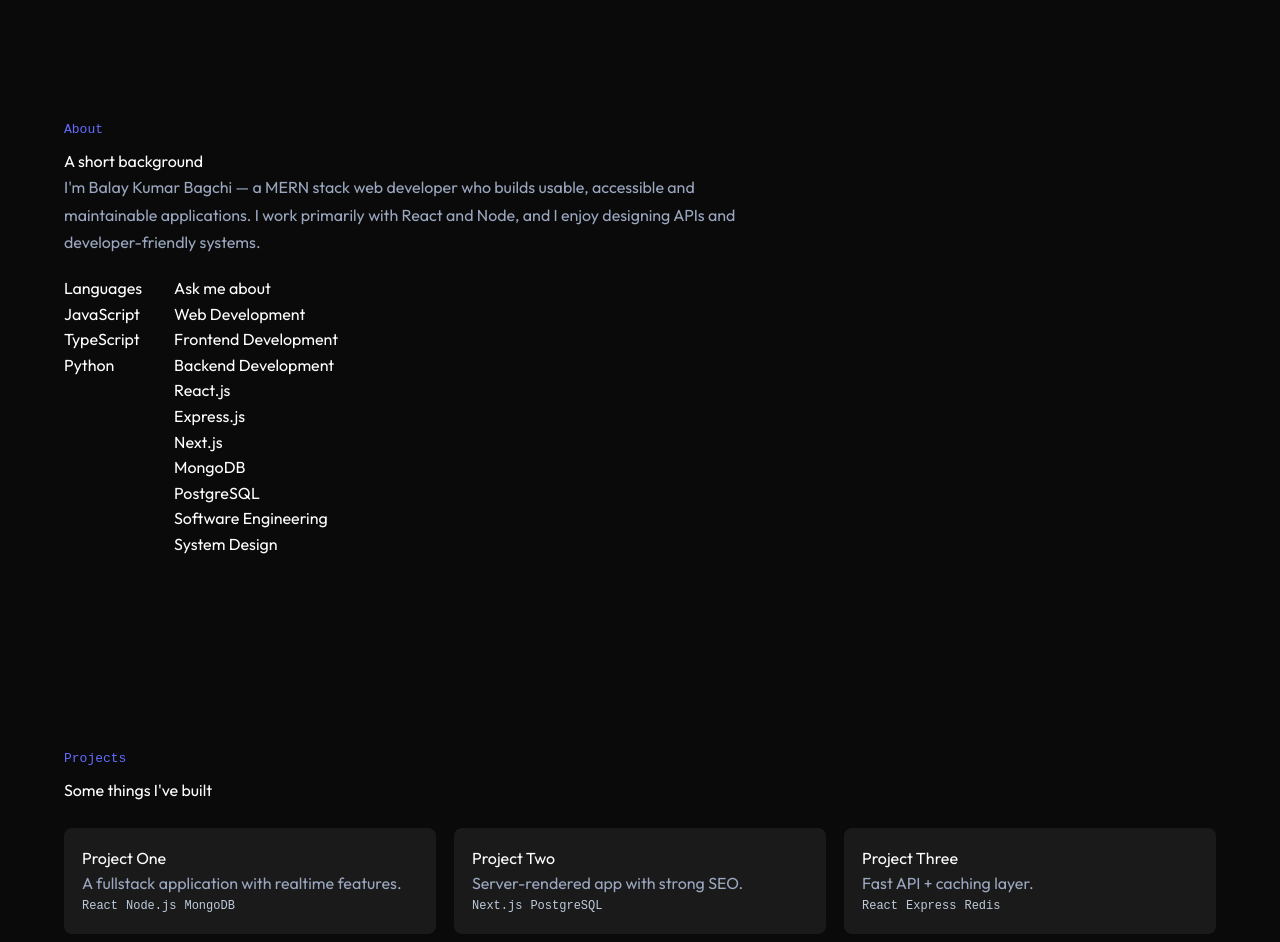
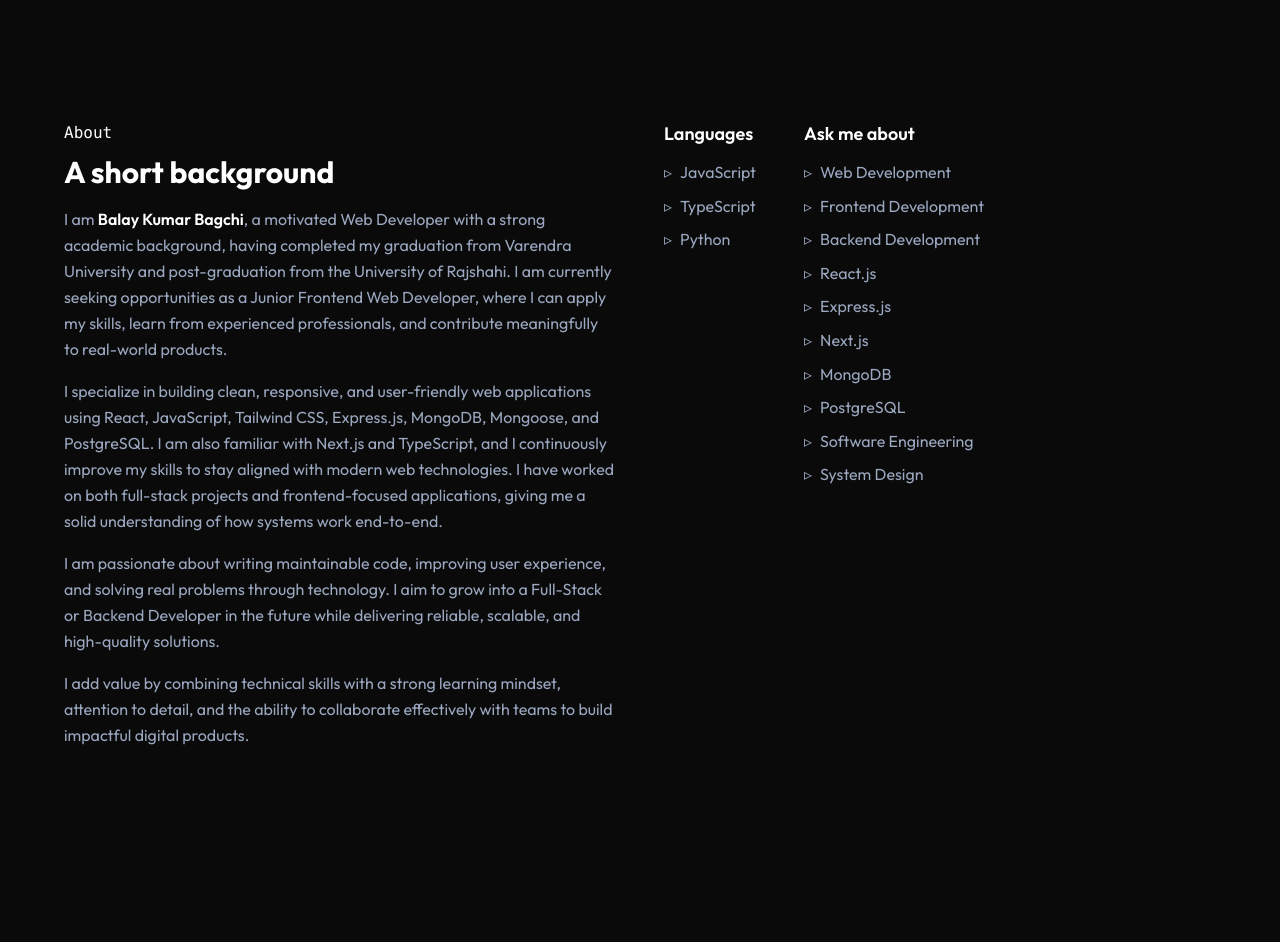
Before and after one commit to BK-Bagchi/bk-bagchi, a React (Vite) app: page / in a window 1280 px wide. Shown: the part 860-1802 px from the top of the page. Built offline with nearby package versions, Linux system fonts and the light colour scheme.

Commit message:
about page init markup done

```diff
--- a/src/sections/About.jsx
+++ b/src/sections/About.jsx
@@ -17,48 +17,85 @@ const ask = [
 
 export default function About() {
   return (
-    <section id="about" style={{ padding: "6rem 0" }}>
+    <section id="about" className="py-24">
       <div className="container">
         <motion.div
           initial={{ opacity: 0, x: -12 }}
           animate={{ opacity: 1, x: 0 }}
           transition={{ duration: 0.5 }}
+          className="grid grid-cols-1 lg:grid-cols-2 gap-12 items-start"
         >
-          <h3
-            style={{ color: "var(--primary-color)", fontFamily: "monospace" }}
-          >
-            About
-          </h3>
-          <h2 style={{ marginTop: 8 }}>A short background</h2>
-          <p style={{ maxWidth: 700, color: "#9aa7bf", lineHeight: 1.7 }}>
-            I'm Balay Kumar Bagchi — a MERN stack web developer who builds
-            usable, accessible and maintainable applications. I work primarily
-            with React and Node, and I enjoy designing APIs and
-            developer-friendly systems.
-          </p>
+          {/* Left: About Text */}
+          <div>
+            <h3 className="text-primary font-mono mb-2">About</h3>
+            <h2 className="text-3xl font-bold mb-4">A short background</h2>
 
-          <div
-            style={{
-              display: "flex",
-              gap: 32,
-              marginTop: 20,
-              flexWrap: "wrap",
-            }}
-          >
+            <div className="space-y-4 text-[#9aa7bf] leading-relaxed text-sm sm:text-base max-w-2xl">
+              <p>
+                I am{" "}
+                <span className="text-white font-semibold">
+                  Balay Kumar Bagchi
+                </span>
+                , a motivated Web Developer with a strong academic background,
+                having completed my graduation from Varendra University and
+                post-graduation from the University of Rajshahi. I am currently
+                seeking opportunities as a Junior Frontend Web Developer, where
+                I can apply my skills, learn from experienced professionals, and
+                contribute meaningfully to real-world products.
+              </p>
+
+              <p>
+                I specialize in building clean, responsive, and user-friendly
+                web applications using React, JavaScript, Tailwind CSS,
+                Express.js, MongoDB, Mongoose, and PostgreSQL. I am also
+                familiar with Next.js and TypeScript, and I continuously improve
+                my skills to stay aligned with modern web technologies. I have
+                worked on both full-stack projects and frontend-focused
+                applications, giving me a solid understanding of how systems
+                work end-to-end.
+              </p>
+
+              <p>
+                I am passionate about writing maintainable code, improving user
+                experience, and solving real problems through technology. I aim
+                to grow into a Full-Stack or Backend Developer in the future
+                while delivering reliable, scalable, and high-quality solutions.
+              </p>
+
+              <p>
+                I add value by combining technical skills with a strong learning
+                mindset, attention to detail, and the ability to collaborate
+                effectively with teams to build impactful digital products.
+              </p>
+            </div>
+          </div>
+
+          {/* Right: Skills */}
+          <div className="flex flex-col sm:flex-row gap-12">
             <div>
-              <h4>Languages</h4>
-              <ul>
+              <h4 className="text-lg font-semibold mb-3">Languages</h4>
+              <ul className="space-y-2 text-[#9aa7bf]">
                 {languages.map((l) => (
-                  <li key={l}>{l}</li>
+                  <li
+                    key={l}
+                    className="before:content-['▹'] before:text-primary before:mr-2"
+                  >
+                    {l}
+                  </li>
                 ))}
               </ul>
             </div>
 
             <div>
-              <h4>Ask me about</h4>
-              <ul style={{ maxWidth: 340 }}>
+              <h4 className="text-lg font-semibold mb-3">Ask me about</h4>
+              <ul className="space-y-2 text-[#9aa7bf] max-w-xs">
                 {ask.map((a) => (
-                  <li key={a}>{a}</li>
+                  <li
+                    key={a}
+                    className="before:content-['▹'] before:text-primary before:mr-2"
+                  >
+                    {a}
+                  </li>
                 ))}
               </ul>
             </div>
```
